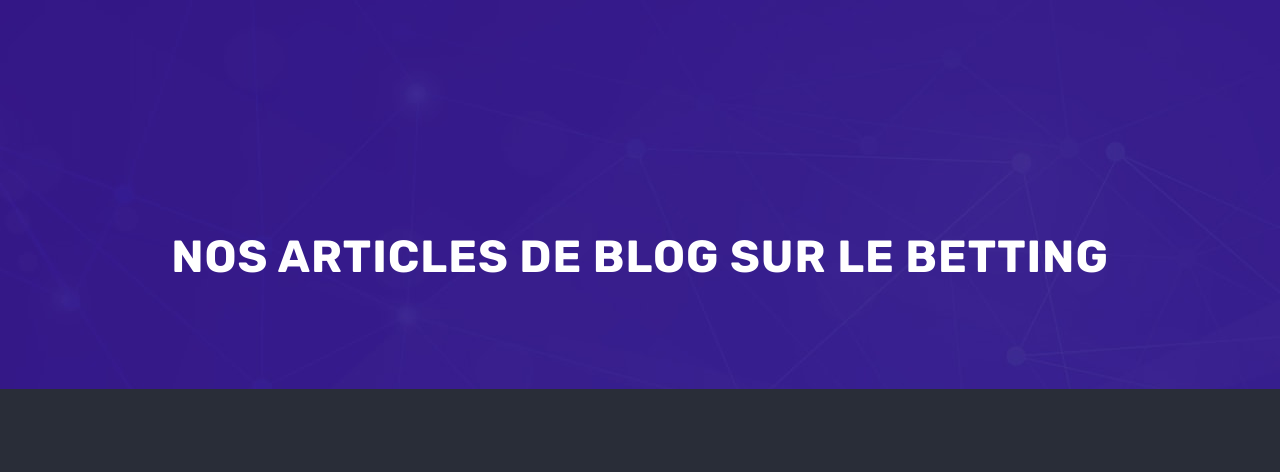
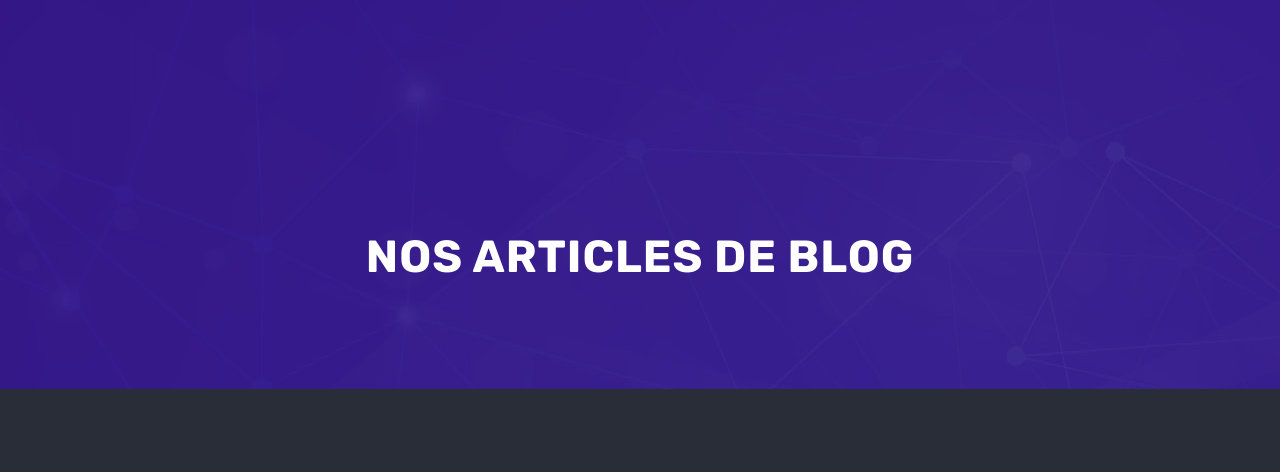
Before and after one commit to Sebastien-Lataix/landing_beta, a Symfony app: template templates/home/index.html.twig in a window 1280 px wide. Shown: the part 5596-6068 px from the top of the page. Run offline with Twig, Linux system fonts and the light colour scheme; the template is opened without the code that fills it, so the values that code supplies are empty; form fields are guessed from the names that the template uses; some libraries are stand-ins or nearby versions.

Commit message:
14 05 22

```diff
--- a/templates/home/index.html.twig
+++ b/templates/home/index.html.twig
@@ -507,7 +507,7 @@
             <div class="inner-banner-part" id="banner-part">
                 <div class="inner-banner-content">
                     <div class="container">
-                        <h1 class="head-one">NOS ARTICLES DE BLOG SUR LE BETTING</h1>
+                        <h1 class="head-one">NOS ARTICLES DE BLOG</h1>
                         <div class="custom-bread">
                             <ul class="breadcrumb inline">
                             </ul>
```
